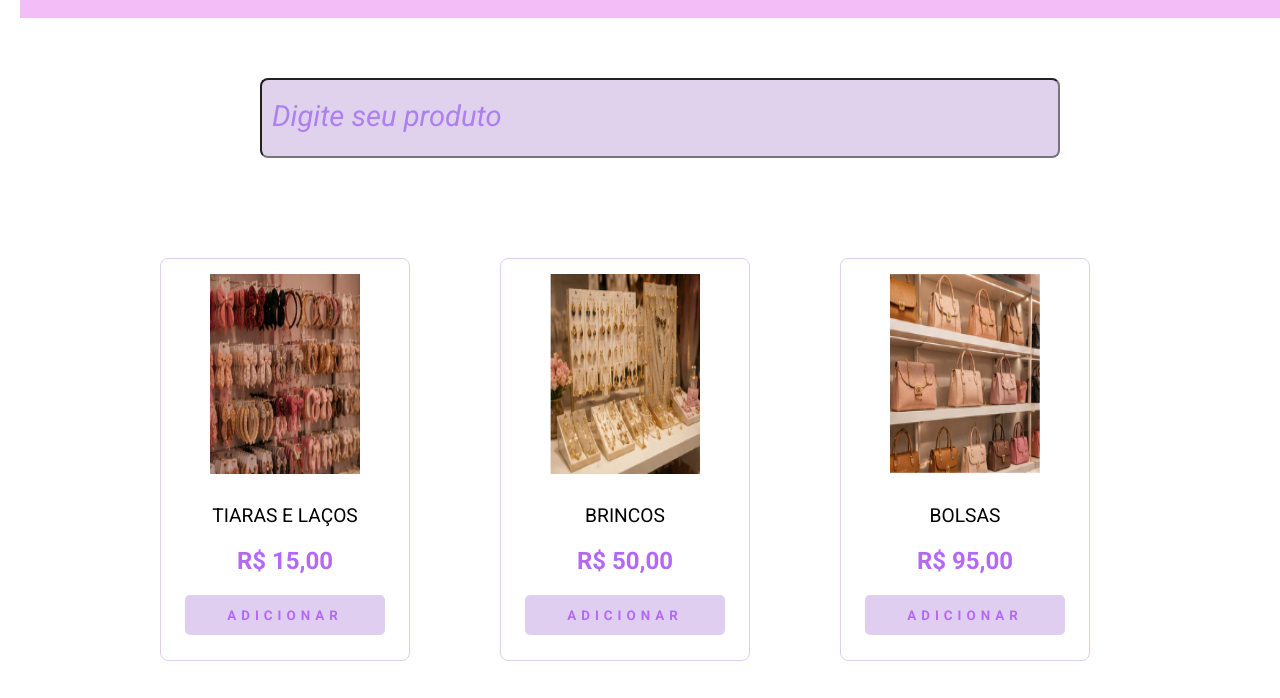
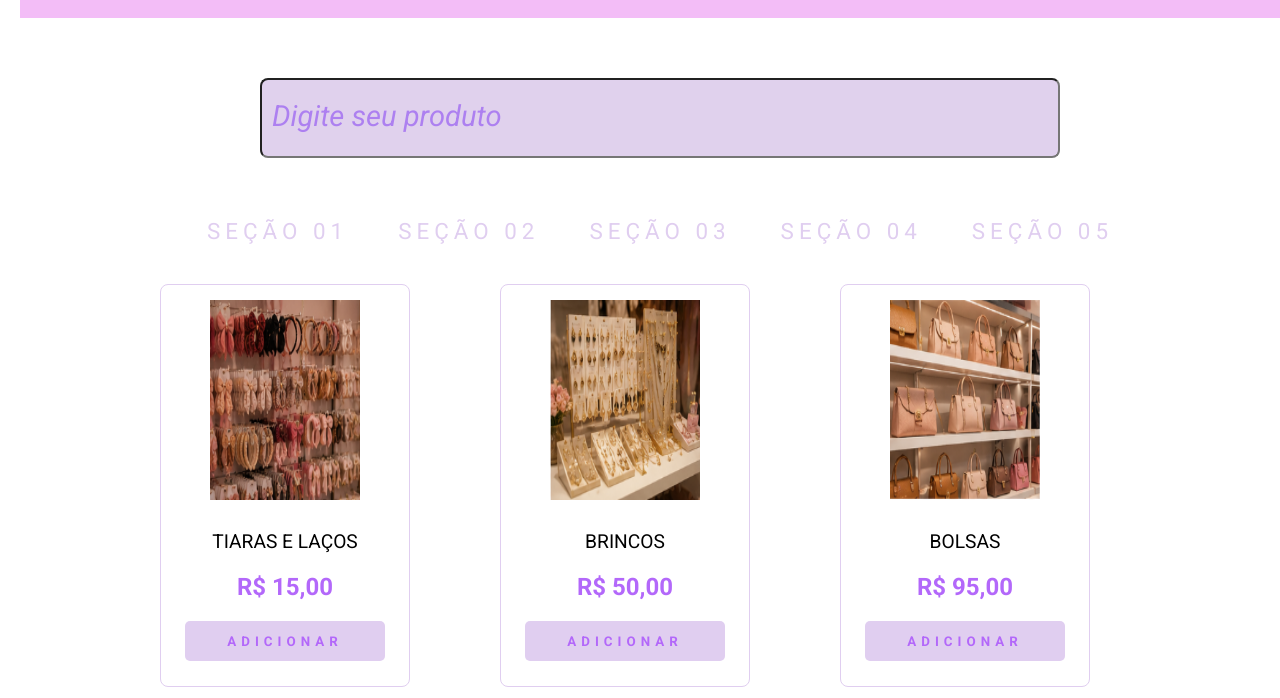
Before and after one commit to giovanavoliveira8-sketch/projeto_minha_loja, a plain HTML site: page index.html in a window 1280 px wide. Shown: the part 102-800 px from the top of the page. Drawn offline with Linux system fonts and the light colour scheme.

Commit message:
Modificado

```diff
--- a/index.html
+++ b/index.html
@@ -27,6 +27,17 @@
 
     <section id="pesquisa">
         <input type="text" name="pesquisa" id="pesquisa" class="input-pesquisa" placeholder="Digite seu produto">
+    </section>
+
+
+<section id="secoes-produtos">
+        <ul id="menu-secoes">
+            <li><a href="#" class="link-secoes">Seção 01</a></li>
+            <li><a href="#" class="link-secoes">Seção 02</a></li>
+            <li><a href="#" class="link-secoes">Seção 03</a></li>
+            <li><a href="#" class="link-secoes">Seção 04</a></li>
+            <li><a href="#" class="link-secoes">Seção 05</a></li>
+        </ul>
     </section>
 
     <section id="cards">
```
